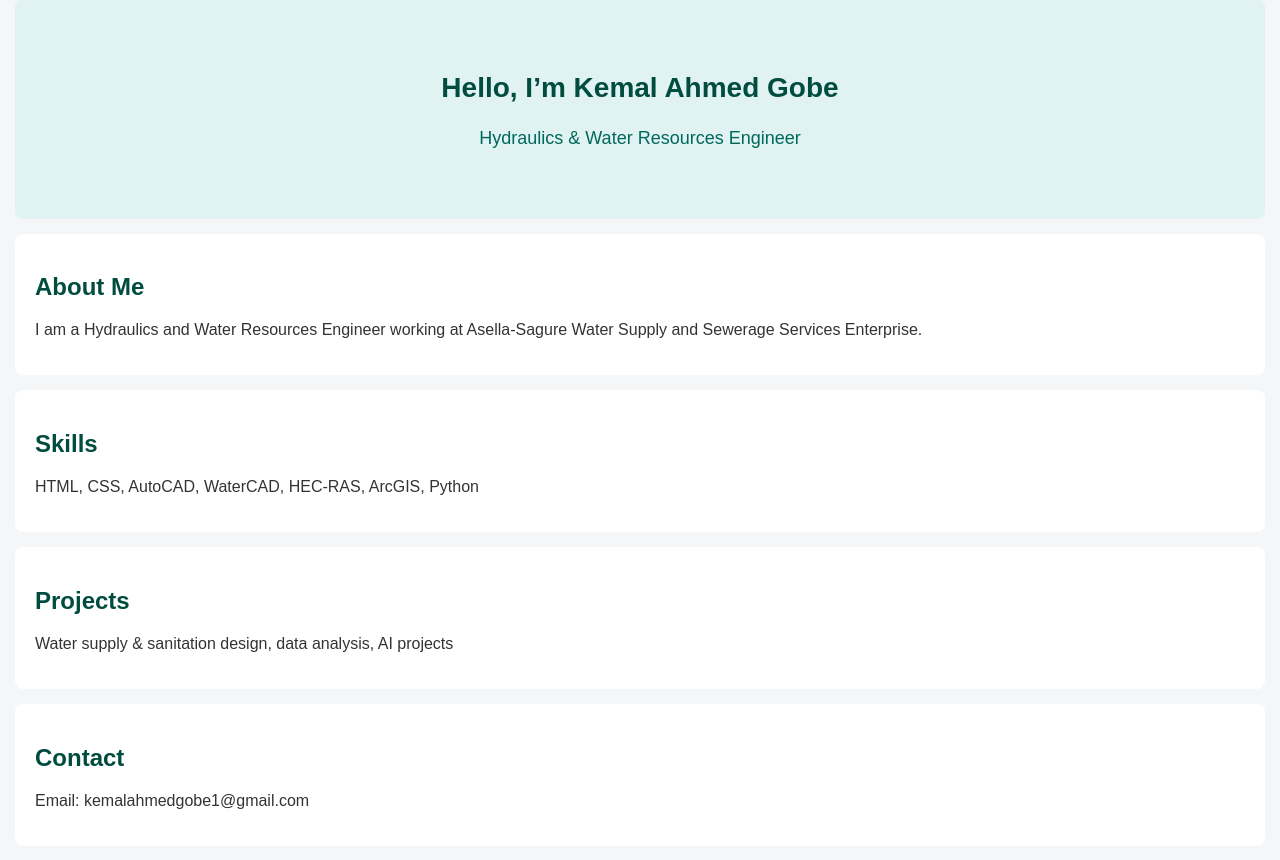
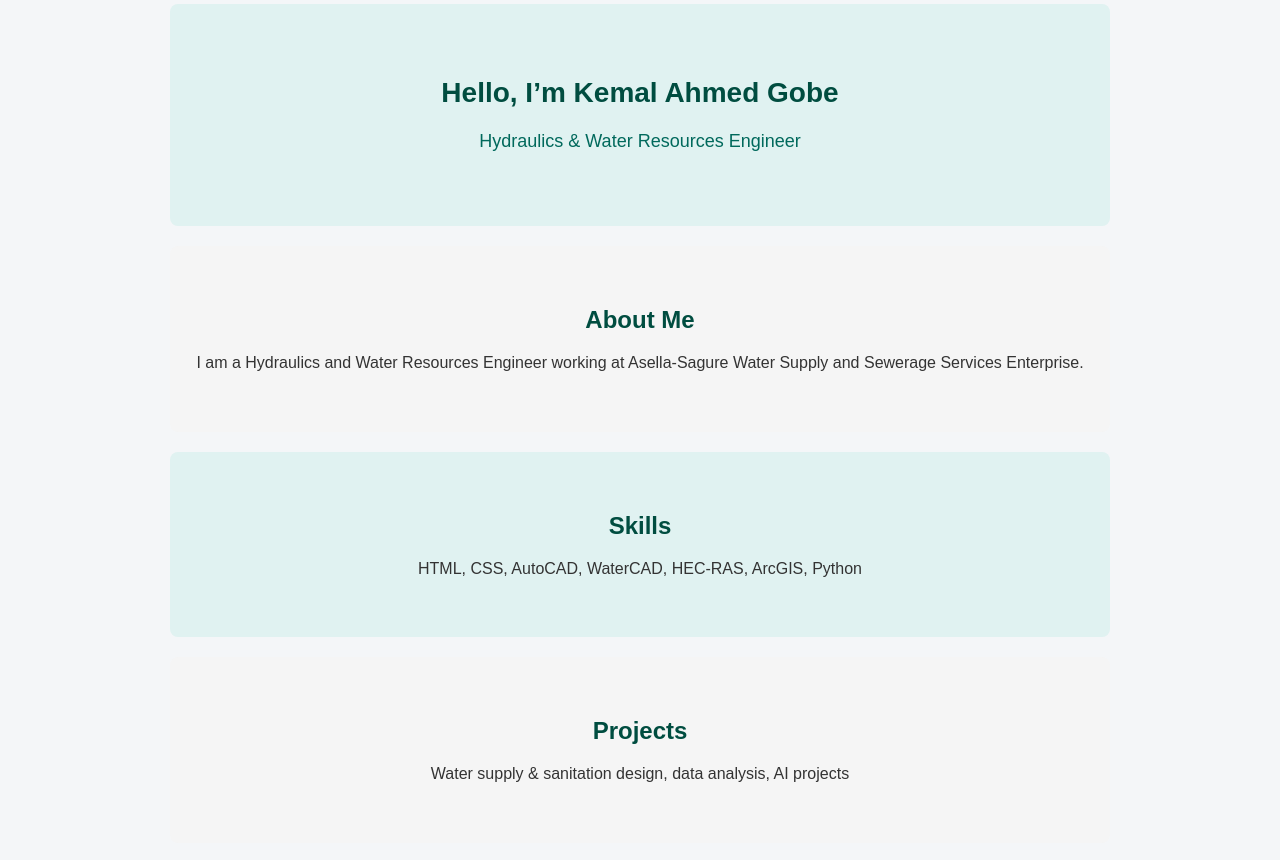
Before and after one commit to kemalahmedgobe/kemal-portfolio, a plain HTML site: page index.html in a window 1280 px wide. Shown: the part 326-1186 px from the top of the page. Drawn offline with Linux system fonts and the light colour scheme.

Commit message:
Add files via upload

```diff
--- a/style.css
+++ b/style.css
@@ -101,4 +101,34 @@ button:hover {
 
 #hero button:hover {
   background-color: #00695c;
+}section {
+  padding: 40px 20px;
+  margin: 20px auto;
+  max-width: 900px;
+}#about {
+  background-color: #f5f5f5;
+  border-radius: 8px;
 }
+
+#skills {
+  background-color: #e0f2f1;
+  border-radius: 8px;
+}
+
+#projects {
+  background-color: #f5f5f5;
+  border-radius: 8px;
+}
+
+#contact {
+  background-color: #e0f2f1;
+  border-radius: 8px;
+}section h2 {
+  color: #004d40;
+  margin-bottom: 15px;
+  text-align: center;
+}section p {
+  font-size: 16px;
+  line-height: 1.6;
+  text-align: center;
+}
```
